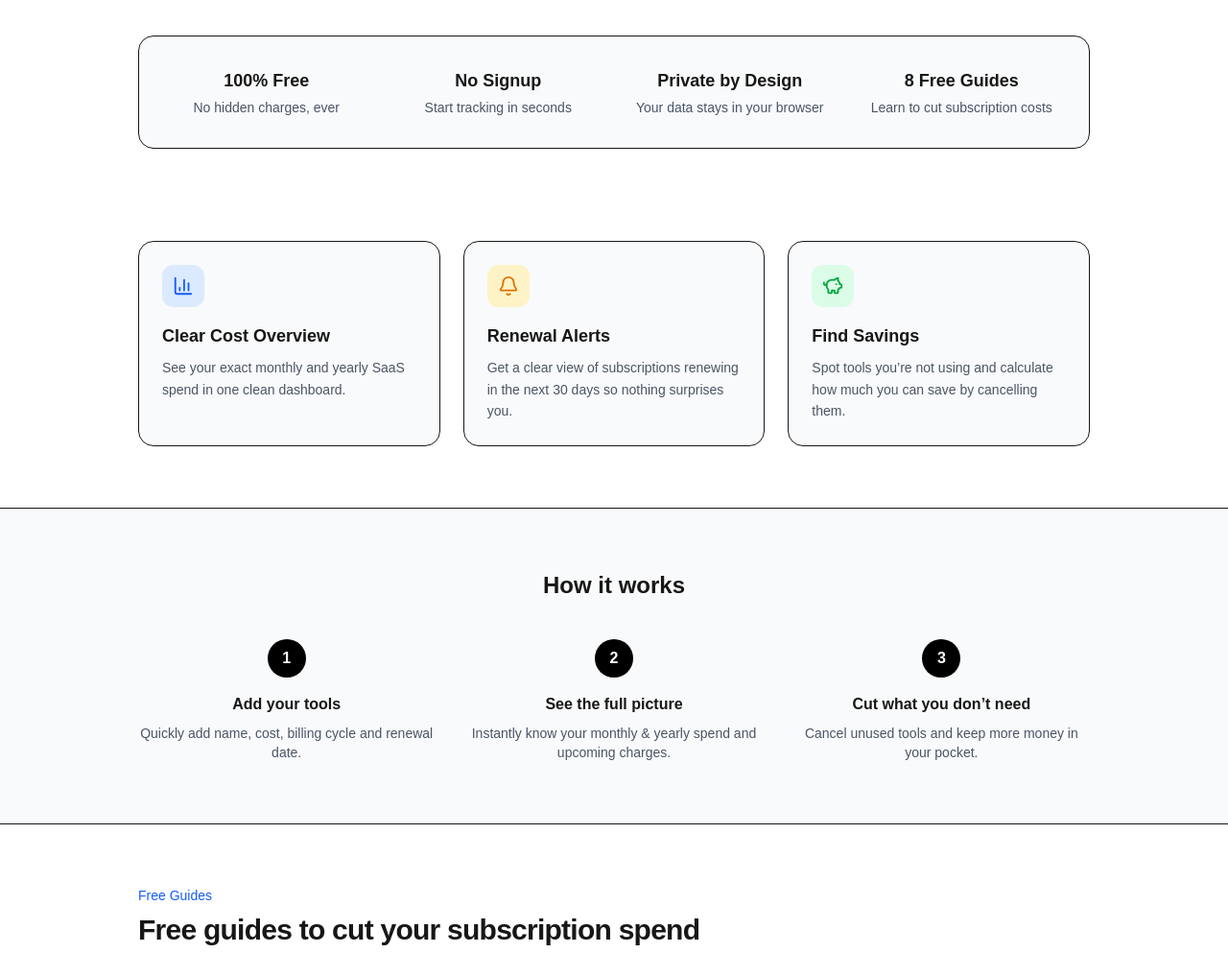
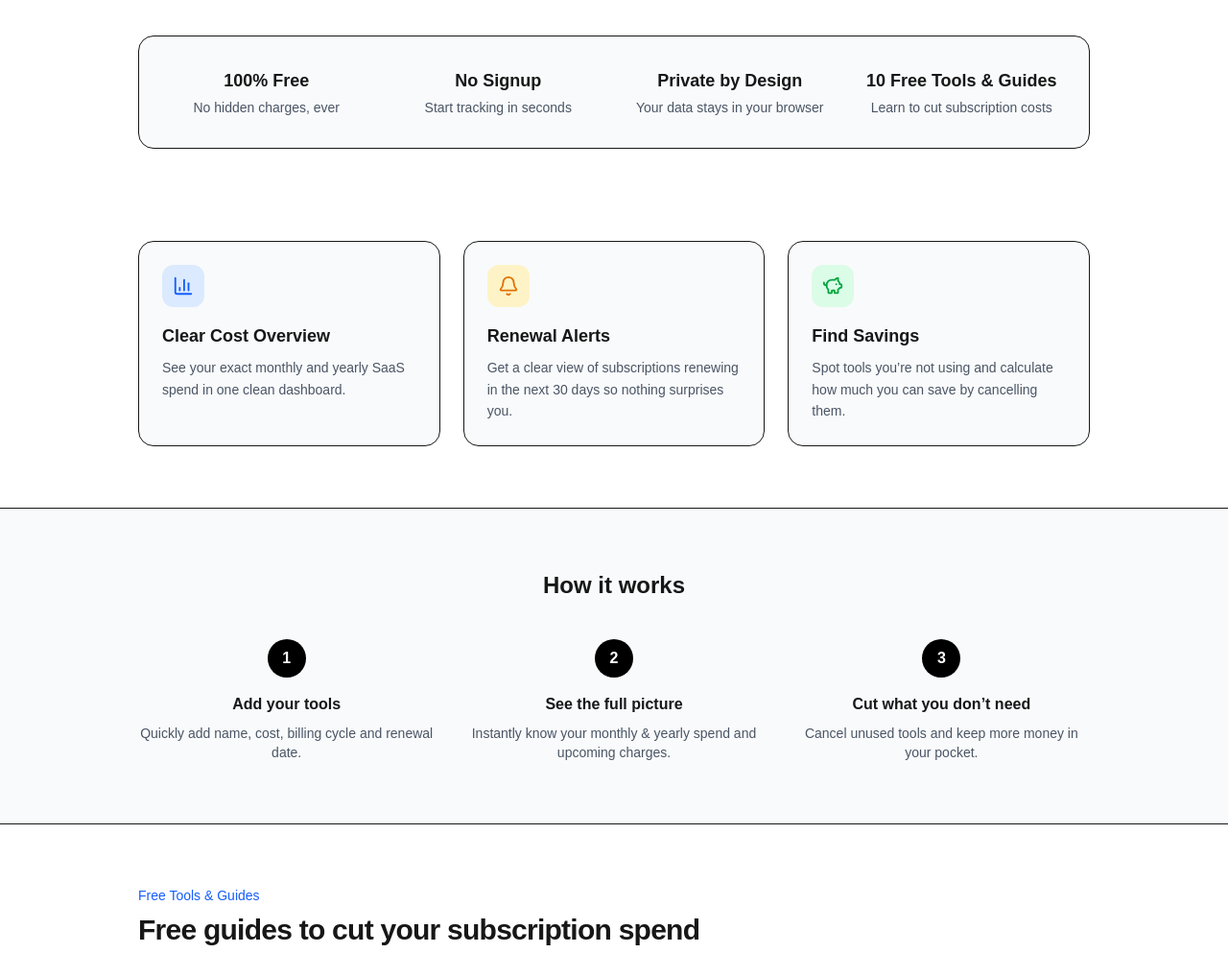
Before and after one commit to sbrstone786-cloud/spendly, a Next.js app: page / in a window 1280 px wide. Shown: the part 1726-2719 px from the top of the page at 96% size. Built offline with nearby package versions, Linux system fonts and the light colour scheme.

Commit message:
fix stale guides count on homepage

```diff
--- a/app/page.tsx
+++ b/app/page.tsx
@@ -91,7 +91,7 @@ export default function Home() {
       <p className="mt-1 text-gray-600 text-sm">Your data stays in your browser</p>
     </div>
     <div>
-      <p className="font-semibold text-lg">8 Free Guides</p>
+      <p className="font-semibold text-lg">10 Free Tools & Guides</p>
       <p className="mt-1 text-gray-600 text-sm">Learn to cut subscription costs</p>
     </div>
   </div>
@@ -168,9 +168,9 @@ export default function Home() {
         </div>
       </section>
 
-      {/* Free Guides */}
+      {/* Free Tools & Guides */}
      <section className="max-w-5xl mx-auto px-4 py-16">
-  <p className="text-sm font-medium text-blue-600">Free Guides</p>
+  <p className="text-sm font-medium text-blue-600">Free Tools & Guides</p>
   <h2 className="mt-2 text-3xl font-bold tracking-tight">Free guides to cut your subscription spend</h2>
   <p className="mt-3 text-gray-600">No signup. Read a guide, then track it free in the Spendly dashboard.</p>
   <div className="mt-8 grid gap-4 sm:grid-cols-2">
```
